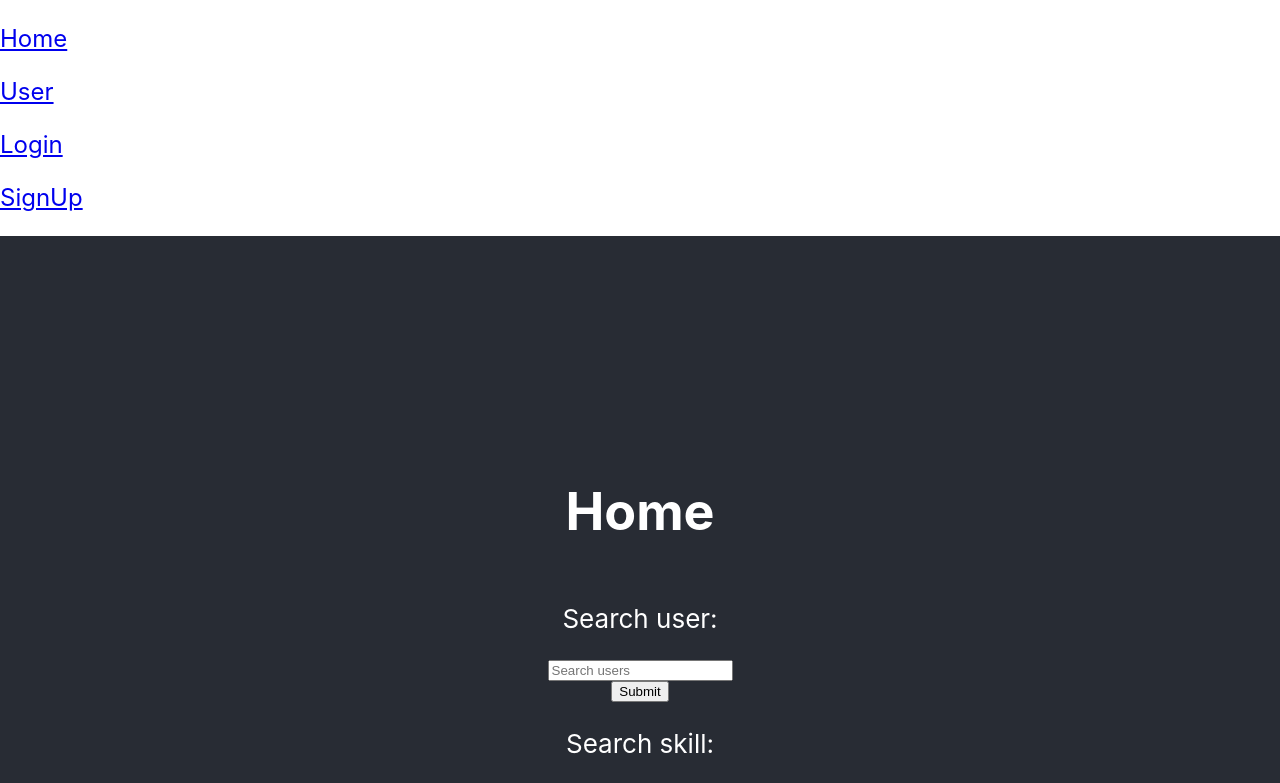
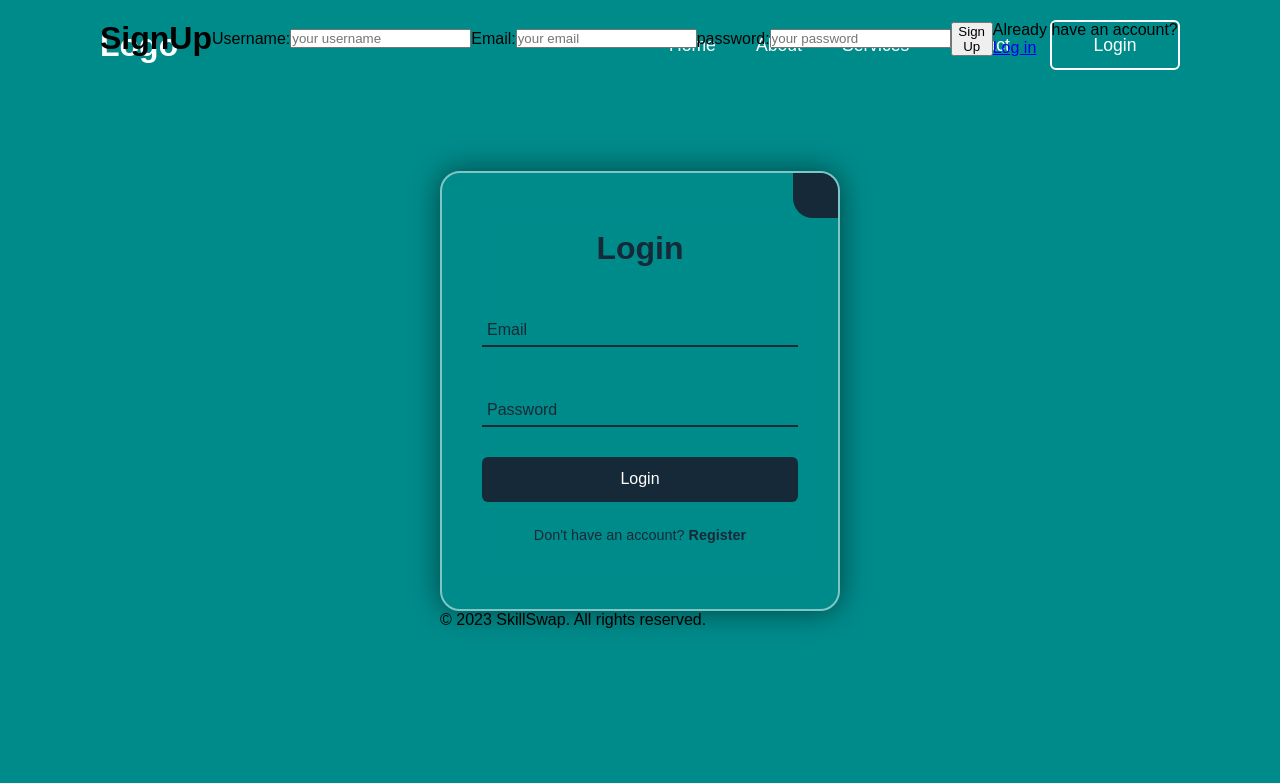
Before and after one commit to JoshuaEliTate/SkillSwap, a React (Create React App) app in the folder client/: page / in a window 1280 px wide. Shown: the top 783 px of the page. Built offline with nearby package versions, Linux system fonts and the light colour scheme.

Commit message:
finish login

```diff
--- a/client/public/index.html
+++ b/client/public/index.html
@@ -24,7 +24,7 @@
       work correctly both with client-side routing and a non-root public URL.
       Learn how to configure a non-root public URL by running `npm run build`.
     -->
-    <title>React App</title>
+    <title>Skill Swap</title>
   </head>
   <body>
     <noscript>You need to enable JavaScript to run this app.</noscript>
@@ -40,4 +40,13 @@
       To create a production bundle, use `npm run build` or `yarn build`.
     -->
   </body>
+
+  <script
+    type="module"
+    src="https://unpkg.com/ionicons@7.1.0/dist/ionicons/ionicons.esm.js"
+  ></script>
+  <script
+    nomodule
+    src="https://unpkg.com/ionicons@7.1.0/dist/ionicons/ionicons.js"
+  ></script>
 </html>
--- a/client/src/App.css
+++ b/client/src/App.css
@@ -1,11 +1,212 @@
-.App {
+@import url('https://fonts.googleapis.com/css2?family=Roboto:wght@100&display=swap');
+
+* {
+  margin: 0;
+  padding: 0;
+  box-sizing: border-box;
+  font-family: 'Poppins', sans-serif;
+}
+body {
+  display: flex;
+  justify-content: center;
+  align-items: center;
+  min-height: 100vh;
+  background: darkcyan;
+  background-size: cover;
+  background-position: center;
+}
+
+header {
+  position: fixed;
+  top: 0;
+  left: 0;
+  width: 100%;
+  padding: 20px 100px;
+  display: flex;
+  justify-content: space-between;
+  align-items: center;
+  z-index: 99;
+}
+
+.logo {
+  font-size: 2em;
+  color: #ffff;
+  user-select: none;
+}
+.navigation a {
+  position: relative;
+  font-size: 1.1em;
+  color: #ffff;
+  text-decoration: none;
+  font-weight: 500;
+  margin-left: 40px;
+}
+
+.navigation a::after {
+  content: '';
+  position: absolute;
+  left: 0;
+  bottom: -6px;
+  width: 100%;
+  height: 3px;
+  background: #ffff;
+  border-radius: 5px;
+  transform-origin: right;
+  transform: scaleX(0);
+  transition: transform 0.5s;
+}
+
+.navigation a:hover::after {
+  transform-origin: left;
+  transform: scaleX(1);
+}
+
+.navigation .btnLogin-popup {
+  width: 130px;
+  height: 50px;
+  background: transparent;
+  border: 2px solid #ffff;
+  outline: none;
+  border-radius: 6px;
+  cursor: pointer;
+  font-size: 1.1em;
+  color: #ffff;
+  font-weight: 500;
+  margin-left: 40px;
+  transition: 0.5s;
+}
+
+.navigation .btnLogin-popup:hover {
+  background: #ffff;
+  color: #162938;
+}
+
+.wrapper {
+  position: relative;
+  width: 400px;
+  height: 440px;
+  background: transparent;
+  border: 2px solid rgba(255, 255, 255, 0.5);
+  border-radius: 20px;
+  backdrop-filter: blur(20px);
+  box-shadow: 0 0 30px rgba(0, 0, 0, 0.5);
+  display: flex;
+  justify-content: center;
+  align-items: center;
+  overflow: hidden;
+}
+.wrapper .form-box {
+  width: 100%;
+  padding: 40px;
+}
+
+.wrapper .icon-colse {
+  position: absolute;
+  top: 0;
+  right: 0;
+  width: 45px;
+  height: 45px;
+  background: #162938;
+  font-size: 2em;
+  color: #fff;
+  display: flex;
+  justify-content: center;
+  align-items: center;
+  border-bottom-left-radius: 20px;
+  cursor: pointer;
+  z-index: 1;
+}
+
+.form-box h2 {
+  font-size: 2em;
+  color: #162938;
   text-align: center;
 }
 
-.App-logo {
+.input-box {
+  position: relative;
+  width: 100%;
+  height: 50px;
+  border-bottom: 2px solid #162938;
+  margin: 30px 0;
+}
+
+.input-box label {
+  position: absolute;
+  top: 50%;
+  left: 5px;
+  transform: translateZ(-50%);
+  font-size: 1em;
+  color: #162938;
+  font-weight: 500;
+  pointer-events: none;
+  transition: 0.5s;
+}
+
+.input-box input:focus ~ label,
+.input-box input:valid ~ label {
+  top: -5px;
+}
+
+.input-box input {
+  width: 100%;
+  height: 100%;
+  background: transparent;
+  border: none;
+  outline: none;
+  font-size: 1em;
+  color: #162938;
+  font-weight: 600;
+  padding: 0 35px 0 5px;
+}
+
+.input-box .icon {
+  position: absolute;
+  right: 8px;
+  font-size: 1.2em;
+  color: #162938;
+  line-height: 57px;
+}
+
+.btn {
+  width: 100%;
+  height: 45px;
+  background: #162938;
+  border: none;
+  outline: none;
+  border-radius: 6px;
+  cursor: pointer;
+  font-size: 1em;
+  color: #fff;
+  font-weight: 500;
+}
+
+.login-register {
+  font-size: 0.9em;
+  color: #162938;
+  text-align: center;
+  font-weight: 500;
+  margin: 25px 0 10px;
+}
+
+.login-register p a {
+  color: #162938;
+  text-decoration: none;
+  font-weight: 600;
+}
+
+.login-register p a:hover {
+  text-decoration: underline;
+}
+
+/* .App {
+  text-align: center;
+} */
+
+/* .App-logo {
   height: 40vmin;
   pointer-events: none;
-}
+} */
 
 @media (prefers-reduced-motion: no-preference) {
   .App-logo {
@@ -13,7 +214,7 @@
   }
 }
 
-.App-header {
+/* .App-header {
   background-color: #282c34;
   min-height: 100vh;
   display: flex;
@@ -26,7 +227,7 @@
 
 .App-link {
   color: #61dafb;
-}
+} */
 
 @keyframes App-logo-spin {
   from {
--- a/client/src/App.js
+++ b/client/src/App.js
@@ -38,7 +38,7 @@ function App() {
   return (
     <ApolloProvider client={client}>
       <Router>
-        <Navbar></Navbar>
+        <Navbar />
         <div className='container'>
           <Routes>
             <Route path='/' element={<Home />} />
--- a/client/src/components/Navbar.js
+++ b/client/src/components/Navbar.js
@@ -1,34 +1,53 @@
 import React, { useState } from 'react';
 import { Link } from 'react-router-dom';
 import { Navbar, Nav, Container, Modal, Tab } from 'react-bootstrap';
+import Auth from '../utils/auth';
 
 const AppNavbar = () => {
-  return (
-    <div>
-      <Link className='text-dark' to='/'>
-        <p className='m-0' style={{ fontSize: '24px' }}>
-          Home
-        </p>
-      </Link>
+  if (Auth.loggedIn()) {
+    //random Greetings
+    const user = Auth.getUser().data || {};
+    const greetings = ['Hello', 'Hi', 'Hey', 'Greetings', 'Welcome'];
+    const randomIndex = Math.floor(Math.random() * greetings.length);
+    const greeting = greetings[randomIndex];
+    const message = `${greeting}, ${user.username}`;
 
-      <Link className='text-dark' to='/user'>
-        <p className='m-0' style={{ fontSize: '24px' }}>
-          User
-        </p>
-      </Link>
+    return (
+      <header>
+        <nav className='navigation'>
+          <a to='/'>
+            <img src='./images/logo.png' alt='home' />
+          </a>
 
-      <Link className='text-dark' to='/login'>
-        <p className='m-0' style={{ fontSize: '24px' }}>
-          Login
-        </p>
-      </Link>
-      <Link className='text-dark' to='/signup'>
-        <p className='m-0' style={{ fontSize: '24px' }}>
-          SignUp
-        </p>
-      </Link>
-    </div>
-  );
+          <a to='/user'>
+            <a className='m-0' style={{ fontSize: '24px' }}>
+              User
+            </a>
+          </a>
+
+          <a>{message}</a>
+
+          <a to='/'>
+            <a href='/' onClick={() => Auth.logout()}>
+              Logout
+            </a>
+          </a>
+        </nav>
+      </header>
+    );
+  } else
+    return (
+      <header>
+        <h2 class='logo'>Logo</h2>
+        <nav class='navigation'>
+          <a href='#'>Home</a>
+          <a href='#'>About</a>
+          <a href='#'>Services</a>
+          <a href='#'>Contact</a>
+          <button class='btnLogin-popup'>Login</button>
+        </nav>
+      </header>
+    );
 };
 
 export default AppNavbar;
--- a/client/src/pages/Home.js
+++ b/client/src/pages/Home.js
@@ -1,11 +1,21 @@
 import React, { useState } from 'react';
 import { Form, Button, Alert } from 'react-bootstrap';
-
+import Auth from '../utils/auth';
+import Signup from './Signup';
+import Login from './Login';
 
 const AppHome = () => {
+  if (!Auth.loggedIn()) {
     return (
       <Form>
-      <header className='App-header'>
+        <Login />
+        <Signup />
+      </Form>
+    );
+  } else
+    return (
+      <Form>
+        <header>
           <h1>Home</h1>
           <p>Search user:</p>
           <input type='search' placeholder='Search users'></input>
--- a/client/src/pages/Login.js
+++ b/client/src/pages/Login.js
@@ -33,7 +33,7 @@ const AppLogin = () => {
       console.log(Auth.data);
     } catch (error) {
       console.log(data);
-      alert("Incorrect Email or Password")
+      alert('Incorrect Email or Password');
     }
 
     setUserFormData({
@@ -44,28 +44,53 @@ const AppLogin = () => {
 
   return (
     <Form noValidate validated={validated} onSubmit={handleFormSubmit}>
-      <header className='App-header'>
-        <h1>Login</h1>
-        <p>Email:</p>
+      <div className='wrapper'>
+        <span className='icon-colse'>
+          <ion-icon name='close'></ion-icon>
+        </span>
+        <div className='form-box login'>
+          <h2>Login</h2>
+          <div className='input-box'>
+            <span className='icon'>
+              <ion-icon name='mail'></ion-icon>
+            </span>
             <input
               type='email'
-          placeholder='your email'
               name='email'
               onChange={handleInputChange}
               value={userFormData.email}
               required
             ></input>
+            <label>Email</label>
+          </div>
 
-        <p>password:</p>
+          <div className='input-box'>
+            <span className='icon'>
+              <ion-icon name='lock-closed'></ion-icon>
+            </span>
             <input
               type='password'
-          placeholder='your password'
               name='password'
               onChange={handleInputChange}
               value={userFormData.password}
+              required
             ></input>
-        <button type='submit'>Login</button>
-      </header>
+            <label>Password</label>
+          </div>
+
+          <button type='submit' className='btn'>
+            Login
+          </button>
+          <div className='login-register'>
+            <p>
+              Don't have an account?{' '}
+              <a href='#' className='register-link'>
+                Register
+              </a>
+            </p>
+          </div>
+        </div>
+      </div>
     </Form>
   );
 };
--- a/client/src/pages/Signup.js
+++ b/client/src/pages/Signup.js
@@ -74,6 +74,9 @@ const AppSignup = () => {
           value={userFormData.password}
         ></input>
         <button type='submit'>Sign Up</button>
+        <p>
+          Already have an account? <a href='/login'>Log in</a>
+        </p>
       </header>
     </Form>
   );
--- a/client/src/pages/User.js
+++ b/client/src/pages/User.js
@@ -4,7 +4,6 @@ import SkillCreate from '../components/CreateSkill';
 import { Navigate, useParams } from 'react-router-dom';
 import { QUERY_SINGLE_USER, QUERY_ME } from '../utils/queries';
 import { useQuery } from '@apollo/client';
-
 import Auth from '../utils/auth';
 
 const AppUser = () => {
@@ -53,7 +52,7 @@ const AppUser = () => {
         <p>{`${user.email}'s`}</p>
         <p>
           {data.me.skills[0]
-            ? `${data.me.skills[0].skillName}, ${data.me.skills[0].description}, ${data.me.skills[0].price}`
+            ? `${data.me.skills[1].skillName}, ${data.me.skills[1].description}, ${data.me.skills[1].price}`
             : 'No Skills'}
         </p>
         <SkillCreate />
--- a/client/src/utils/API.js
+++ b/client/src/utils/API.js
@@ -1,5 +1,5 @@
 export const createUser = (userData) => {
-  return fetch('/api/users', {
+  return fetch('/api/users/signup', {
     method: 'POST',
     headers: {
       'Content-Type': 'application/json',
```
Also changed, not shown: client/package.json (+9 -5 lines), client/src/components/Singup.js (deleted, +0 -81 lines), client/public/images/logo.png (added), 1 other file (tests, documents, lock files or other folders). Lines whose indentation alone changed are shown as unchanged.
